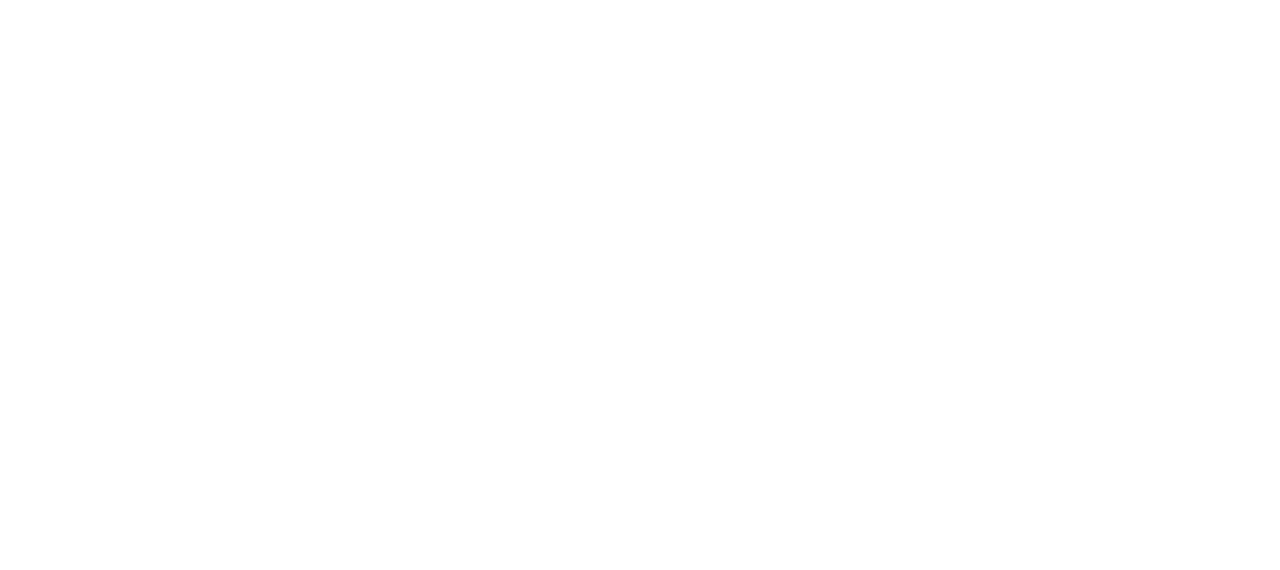
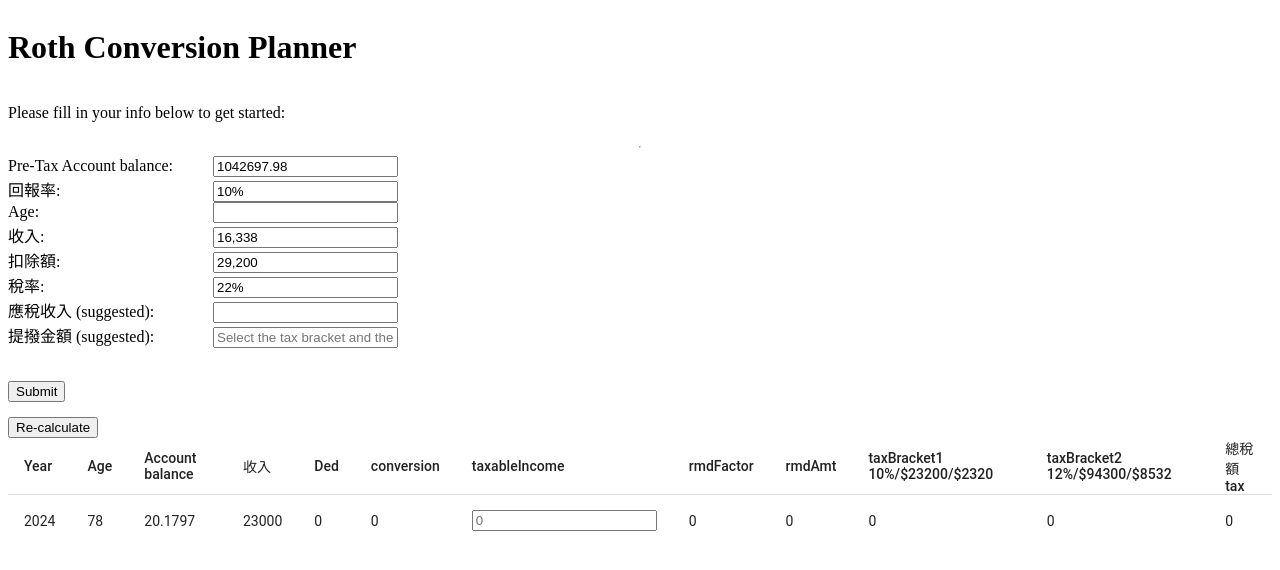
Before and after one commit to kaiyuan01/roth-conversion-planner, an Angular app: page / in a window 1280 px wide. Shown: the top 570 px of the page. Built offline with nearby package versions, Linux system fonts and the light colour scheme.

Commit message:
make taxableIncome in the table editable too

```diff
--- a/src/app/app.component.html
+++ b/src/app/app.component.html
@@ -44,6 +44,10 @@
       </form>
 
       <!-- tabular data will be displayer here -->
+      <form [formGroup]="myForm" (ngSubmit)="onSubmit()" class="form" >
+        <button class="btn" type="submit" [disabled]="myForm.valid">Re-calculate</button>
+        <br>
+
       <table mat-table [dataSource]="dataSource" class="mat-elevation-z8">
 
         <!--- Note that these columns can be defined in any order.
@@ -85,7 +89,9 @@
 
         <ng-container matColumnDef="taxableIncome">
           <th mat-header-cell *matHeaderCellDef> taxableIncome </th>
-          <td mat-cell *matCellDef="let element"> {{element.taxableIncome}} </td>
+          <td mat-cell *matCellDef="let element">
+            <input type="text" value="{{element.taxableIncome}}" placeholder="{{element.taxableIncome}}" id="taxableIncome" formControlName="taxableIncome2" />
+          </td>
         </ng-container>
 
         <ng-container matColumnDef="rmdFactor">
@@ -97,21 +103,22 @@
           <td mat-cell *matCellDef="let element"> {{element.rmdAmt}} </td>
         </ng-container>
         <ng-container matColumnDef="taxBracket1">
-          <th mat-header-cell *matHeaderCellDef> taxBracket1 </th>
+          <th mat-header-cell *matHeaderCellDef> taxBracket1 10%/$23200/$2320 </th>
           <td mat-cell *matCellDef="let element"> {{element.taxBracket1}} </td>
         </ng-container>
         <ng-container matColumnDef="taxBracket2">
-          <th mat-header-cell *matHeaderCellDef> taxBracket2 </th>
+          <th mat-header-cell *matHeaderCellDef> taxBracket2 12%/$94300/$8532 </th>
           <td mat-cell *matCellDef="let element"> {{element.taxBracket2}} </td>
         </ng-container>
-        <ng-container matColumnDef="總稅額">
+        <ng-container matColumnDef="tax">
           <th mat-header-cell *matHeaderCellDef> 總稅額tax </th>
-          <td mat-cell *matCellDef="let element"> {{element.總稅額}} </td>
+          <td mat-cell *matCellDef="let element"> {{element.tax}} </td>
         </ng-container>
 
         <tr mat-header-row *matHeaderRowDef="displayedColumns"></tr>
         <tr mat-row *matRowDef="let row; columns: displayedColumns;"></tr>
       </table>
+    </form>
 
       <!-- form class="example-form2">
 
--- a/src/app/app.component.ts
+++ b/src/app/app.component.ts
@@ -22,7 +22,7 @@
   rmdAmt: number;
   taxBracket1: number;
   taxBracket2: number;
-  總稅額: number;
+  tax: number;
 }
 
 let ELEMENT_DATA: ColData[] = [
@@ -34,7 +34,7 @@
     rmdAmt: 0,
     taxBracket1: 0,
     taxBracket2: 0,
-    總稅額: 0,
+    tax: 0,
    },
 ];
 
@@ -57,7 +57,7 @@
     'rmdFactor',
     'rmdAmt',
     'taxBracket1',
-    'taxBracket2','總稅額'];
+    'taxBracket2','tax'];
 
   dataSource = ELEMENT_DATA;
 
@@ -86,6 +86,7 @@
       deductible: new FormControl(this.INIT_DED, [Validators.required]),
       conversion: new FormControl('', Validators.required),
       taxableIncome: new FormControl('', Validators.required),
+      taxableIncome2: new FormControl('', Validators.required),
       taxBracket: new FormControl(this.INIT_TB, Validators.required),
     });
   }
@@ -109,6 +110,13 @@
       //this.columns = ['a','b'];
       //this.data = ['1','2'];
     }
+
+    if(1  && this.myForm && this.myForm.get('taxableIncome2')?.dirty ) {
+      console.log( 'taxableIncome2: ', this.myForm.get('taxableIncome2')?.value );
+      //this.myForm.get("taxableIncome")?.setValue( '999' );
+
+      this.myForm.get("taxableIncome")?.setValue( this.myForm.get('taxableIncome2')?.value );
+    }
   }
 
 
```
